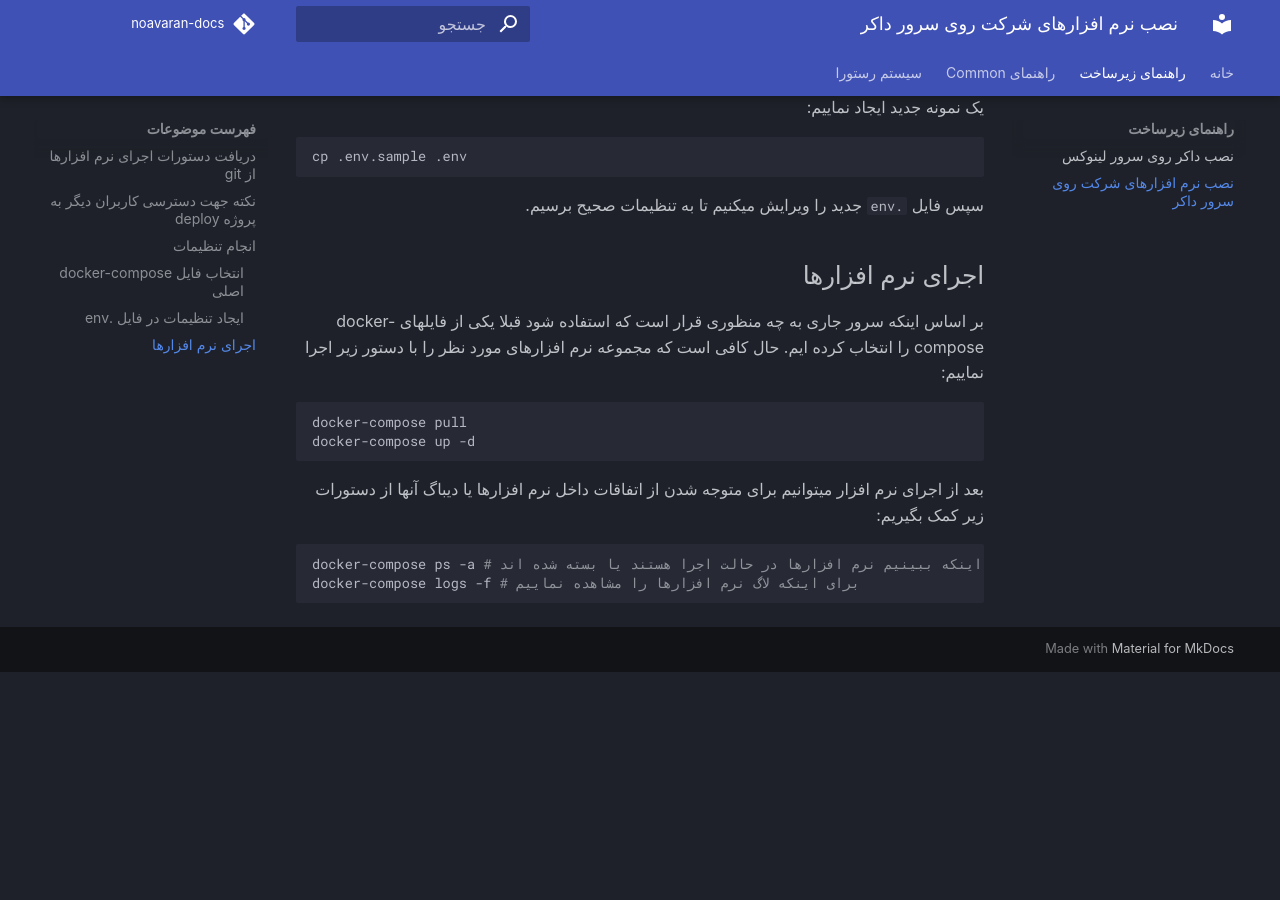
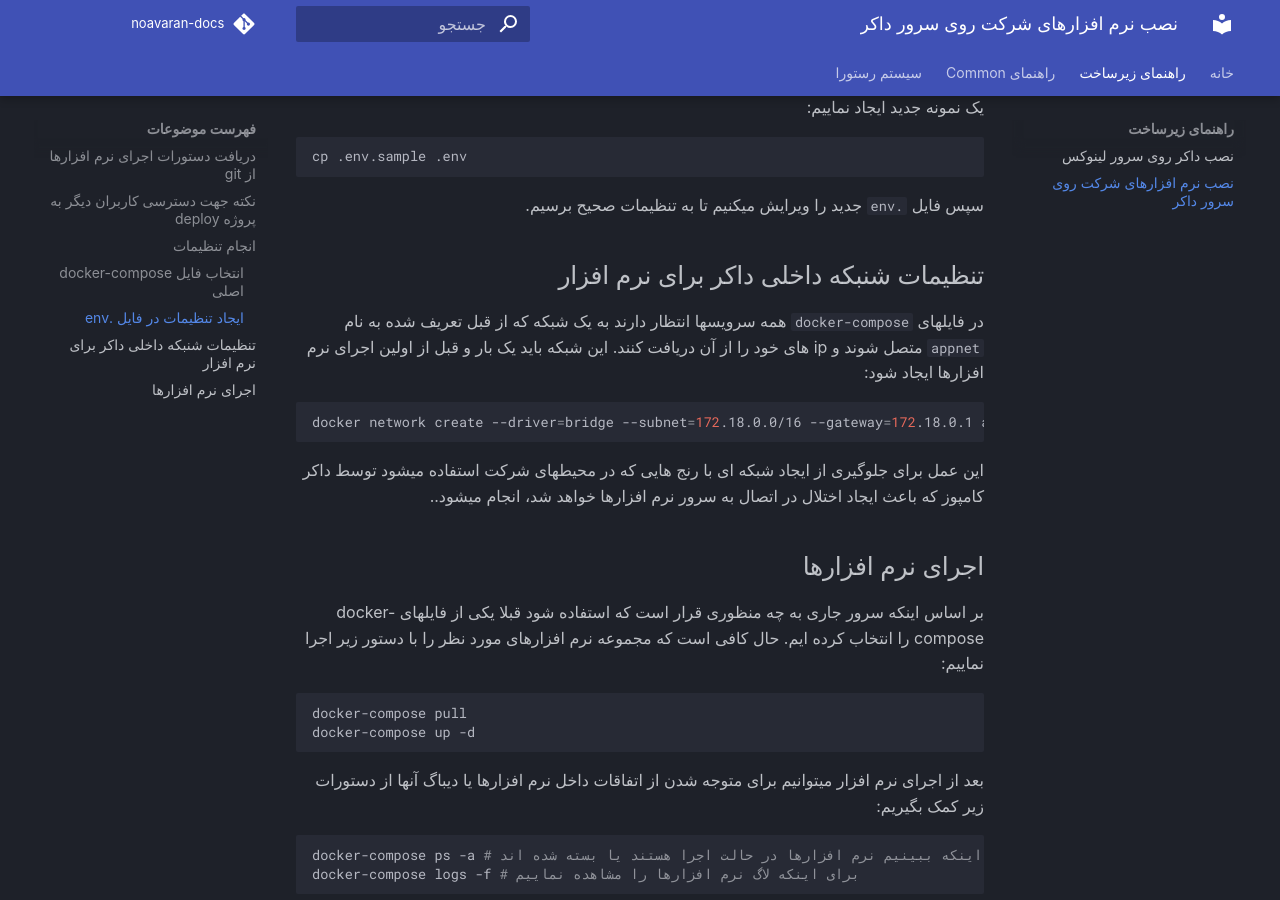
Before and after one commit to blue-innovators/noavaran-docs, an MkDocs documentation site: the page built from docs/infrastructure/setup-apps.md, in a window 1280 px wide and 900 px high, scrolled down 1123 px. Built offline with MkDocs 1.6.1 and Material for MkDocs 9.7.7, drawn with Linux system fonts in a browser that asks for light colours; some web fonts are replaced; comment, search, counter and statistics services are not loaded; before the commit the page ends 1795 px from its top, so only the background shows below that.

Commit message:
add help for custom docker network for company apps

````diff
--- a/docs/infrastructure/setup-apps.md
+++ b/docs/infrastructure/setup-apps.md
@@ -35,6 +35,13 @@ cp .env.sample .env
 ```
 سپس فایل `.env` جدید را ویرایش میکنیم تا به تنظیمات صحیح برسیم.
 
+## تنظیمات شنبکه داخلی داکر برای نرم افزار
+در فایلهای `docker-compose` همه سرویسها انتظار دارند به یک شبکه که از قبل تعریف شده به نام `appnet` متصل شوند و ip های خود را از آن دریافت کنند. این شبکه باید یک بار و قبل از اولین اجرای نرم افزارها ایجاد شود:
+```sh
+docker network create --driver=bridge --subnet=172.18.0.0/16 --gateway=172.18.0.1 appnet
+```
+این عمل برای جلوگیری از ایجاد شبکه ای با رنج هایی که در محیطهای شرکت استفاده میشود توسط داکر کامپوز که باعث ایجاد اختلال در اتصال به سرور نرم افزارها خواهد شد، انجام میشود..
+
 ## اجرای نرم افزارها
 بر اساس اینکه سرور جاری به چه منظوری قرار است که استفاده شود قبلا یکی از فایلهای docker-compose را انتخاب کرده ایم.
 حال کافی است که مجموعه نرم افزارهای مورد نظر را با دستور زیر اجرا نماییم:
````
